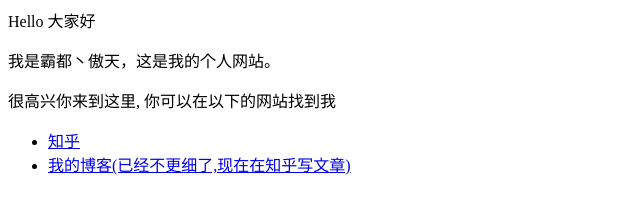
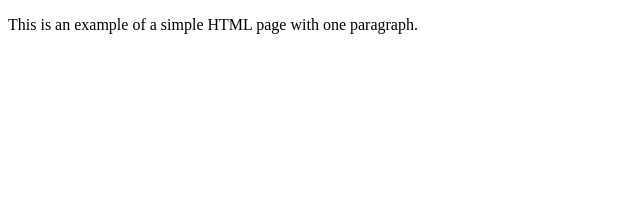
Before and after one commit to iamjimmycai/iamjimmycai.github.io, a plain HTML site: page index.html in a window 1280 px wide. Shown: the whole page, without its empty margins (0-640 px from the left). Drawn offline with Linux system fonts and the light colour scheme.

Commit message:
Update index.html

```diff
--- a/index.html
+++ b/index.html
@@ -1,8 +1,9 @@
-<p>Hello 大家好</p>
-<p>我是霸都丶傲天，这是我的个人网站。 </p>
-<p>很高兴你来到这里, 你可以在以下的网站找到我</p>
-
-<ul>
-  <li> <a href="https://www.zhihu.com/people/AJLoveChina">知乎</a> </li>
-  <li> <a href="http://hejie.nigeerhuo.com">我的博客(已经不更细了,现在在知乎写文章)</a> </li>
-</ul>
+<!DOCTYPE html>
+<html>
+    <head>
+        <title>Example</title>
+    </head>
+    <body>
+        <p>This is an example of a simple HTML page with one paragraph.</p>
+    </body>
+</html>
```
